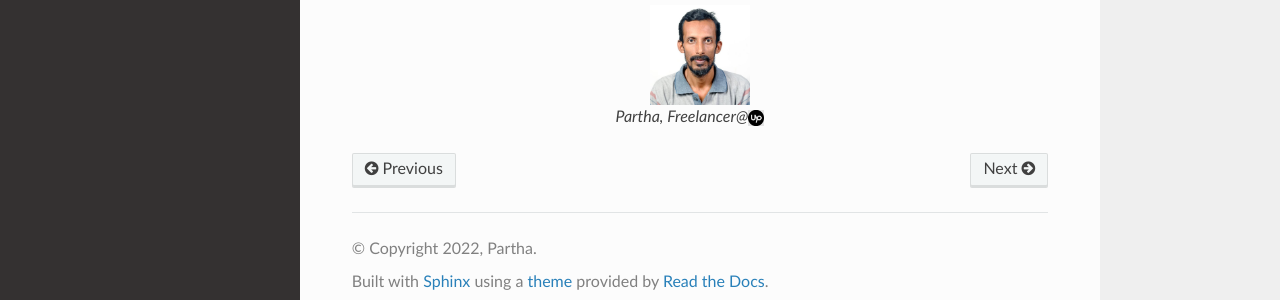
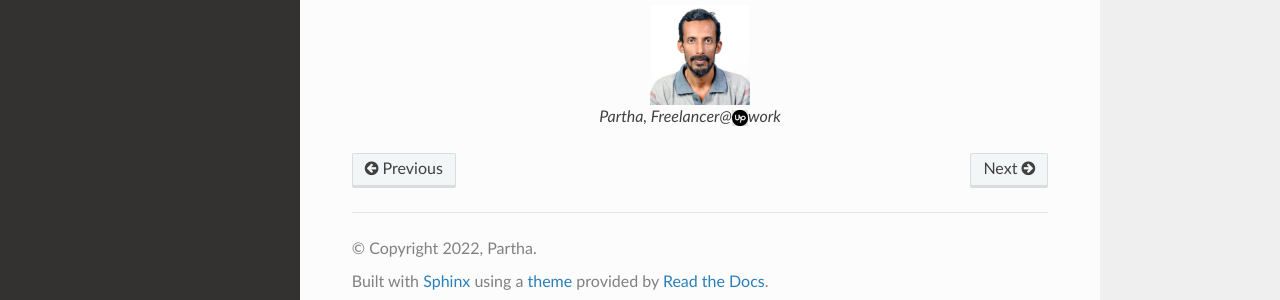
Before and after one commit to banstala/LearnReST, a Sphinx documentation site: the page built from docs/source/python.rst, in a window 1280 px wide and 900 px high, scrolled down 2530 px. Shown: the part 582-882 px from the top of the window. Built offline with Sphinx 7.4.7 and the Read the Docs theme 2.0.0, drawn with Linux system fonts in a browser that asks for light colours.

Commit message:
Learning readthedocs 3m Figure link

```diff
--- a/docs/source/python.rst
+++ b/docs/source/python.rst
@@ -145,9 +145,11 @@
 
 .. |uplogo| image:: /img/upwork-logo.png
    :height: 2ex
+   :target: https://www.upwork.com/
 
 .. figure:: img/Partha_photo.jpg
    :width: 100px
    :align: center
+   :target: https://bit.ly/UpPartha
 
-   Partha, Freelancer@\ |uplogo|
+   Partha, Freelancer@\ |uplogo|\ work
```
